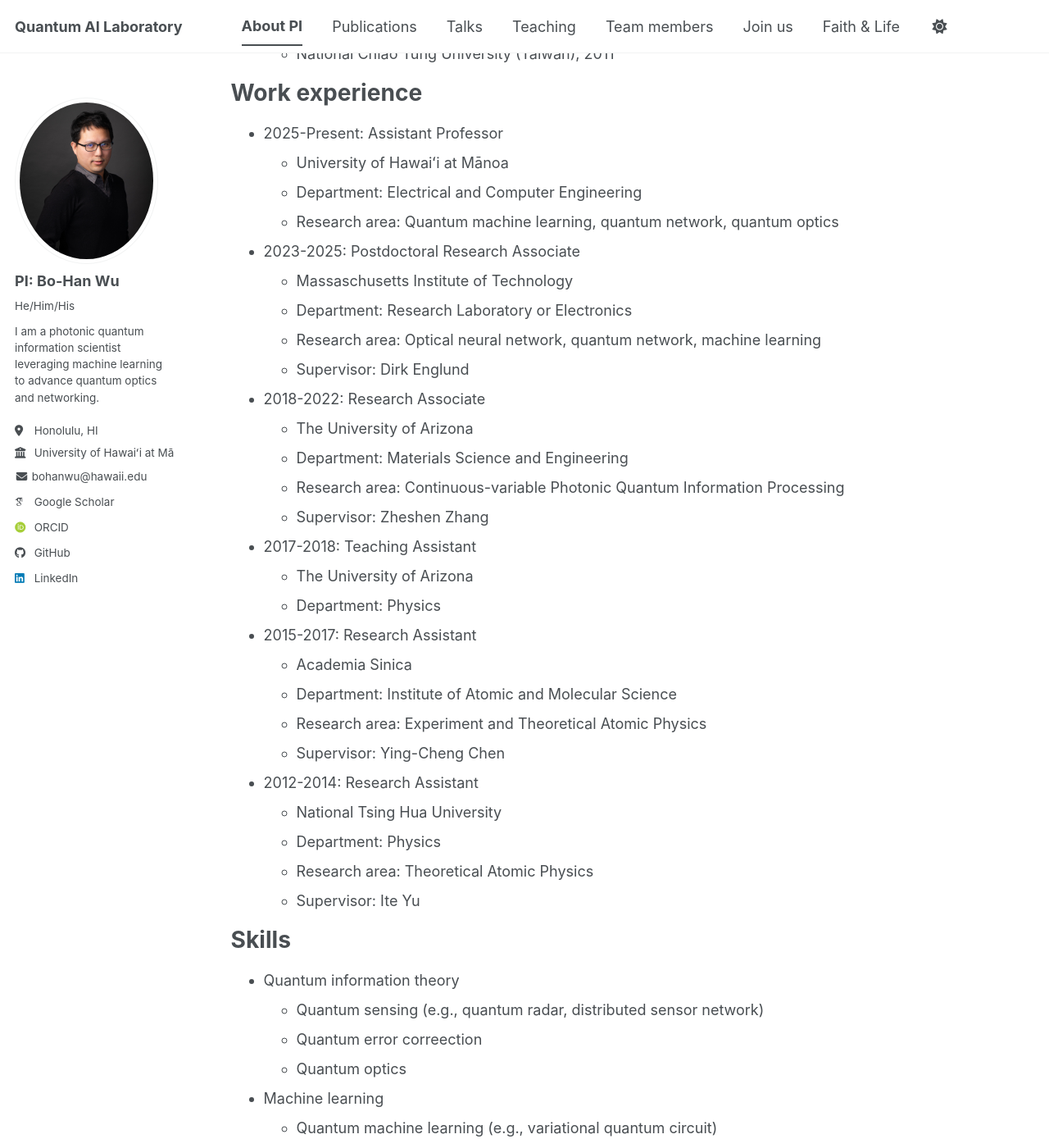
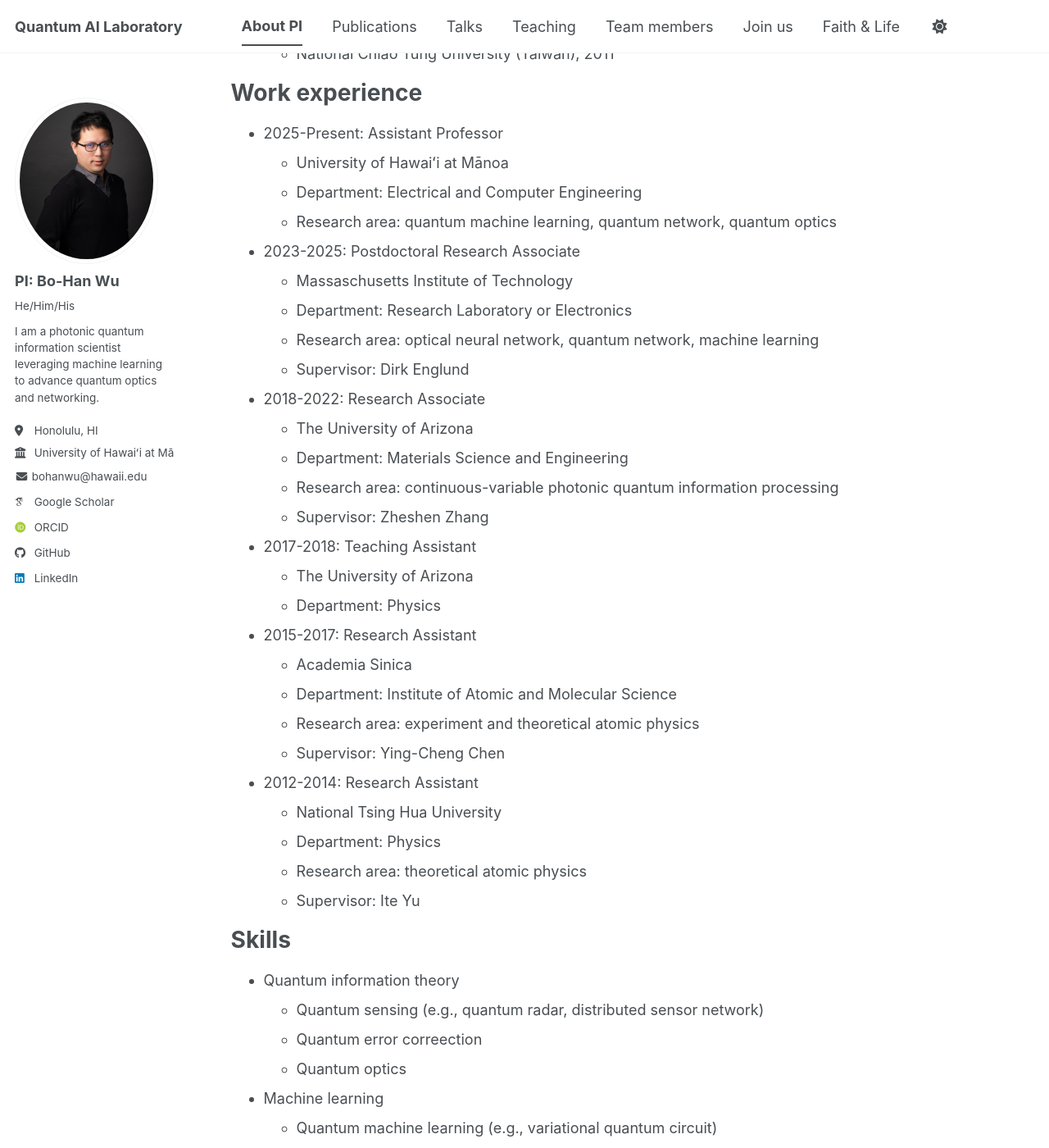
Before and after one commit to go705/go705.github.io, a Jekyll site: the page built from _pages/cv.md, in a window 1280 px wide and 1400 px high, scrolled down 497 px. Shown: the whole window at 82% size. Built offline with Jekyll 4.4.1, drawn with Linux system fonts in a browser that asks for light colours; some web fonts are replaced; a script bundle is joined from its source files by our own code; library files that are not in the unit come from our copies; some of the changed text lies outside the part shown.

Commit message:
Update cv.md

```diff
--- a/_pages/cv.md
+++ b/_pages/cv.md
@@ -21,18 +21,18 @@ Work experience
 * 2025-Present: Assistant Professor
   * University of Hawaiʻi at Mānoa
   * Department: Electrical and Computer Engineering
-  * Research area: Quantum machine learning, quantum network, quantum optics
+  * Research area: quantum machine learning, quantum network, quantum optics
 
 * 2023-2025: Postdoctoral Research Associate
   * Massaschusetts Institute of Technology
   * Department: Research Laboratory or Electronics
-  * Research area: Optical neural network, quantum network, machine learning
+  * Research area: optical neural network, quantum network, machine learning
   * Supervisor: Dirk Englund
 
 * 2018-2022: Research Associate
   * The University of Arizona
   * Department: Materials Science and Engineering
-  * Research area: Continuous-variable Photonic Quantum Information Processing
+  * Research area: continuous-variable photonic quantum information processing
   * Supervisor: Zheshen Zhang
 
 * 2017-2018: Teaching Assistant
@@ -42,13 +42,13 @@ Work experience
 * 2015-2017: Research Assistant
   * Academia Sinica
   * Department: Institute of Atomic and Molecular Science
-  * Research area: Experiment and Theoretical Atomic Physics
+  * Research area: experiment and theoretical atomic physics
   * Supervisor: Ying-Cheng Chen
 
 * 2012-2014: Research Assistant
   * National Tsing Hua University
   * Department: Physics
-  * Research area: Theoretical Atomic Physics
+  * Research area: theoretical atomic physics
   * Supervisor: Ite Yu
 
 Skills
```
Also changed, not shown: other parts of _pages/cv.md (+1 -1 lines).
